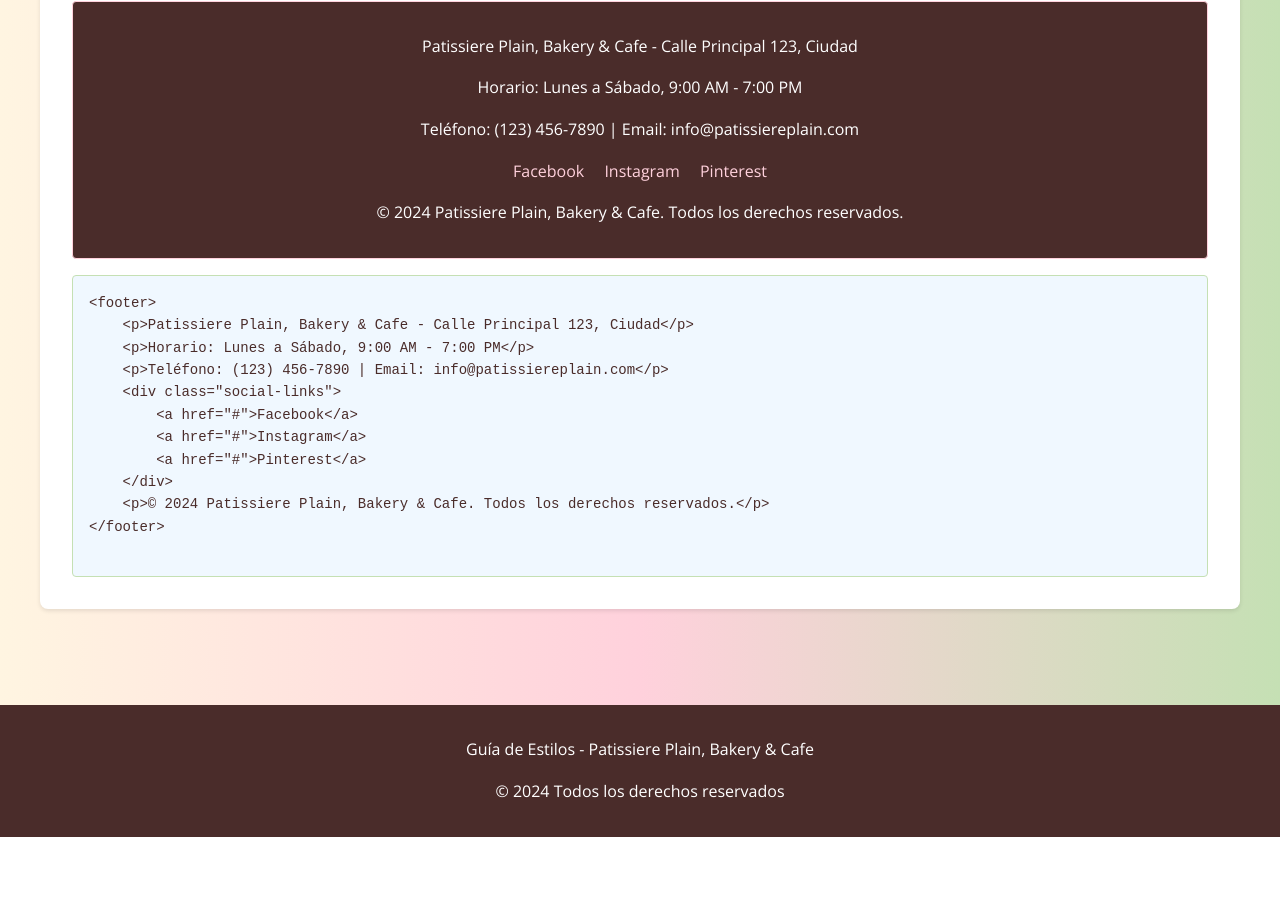
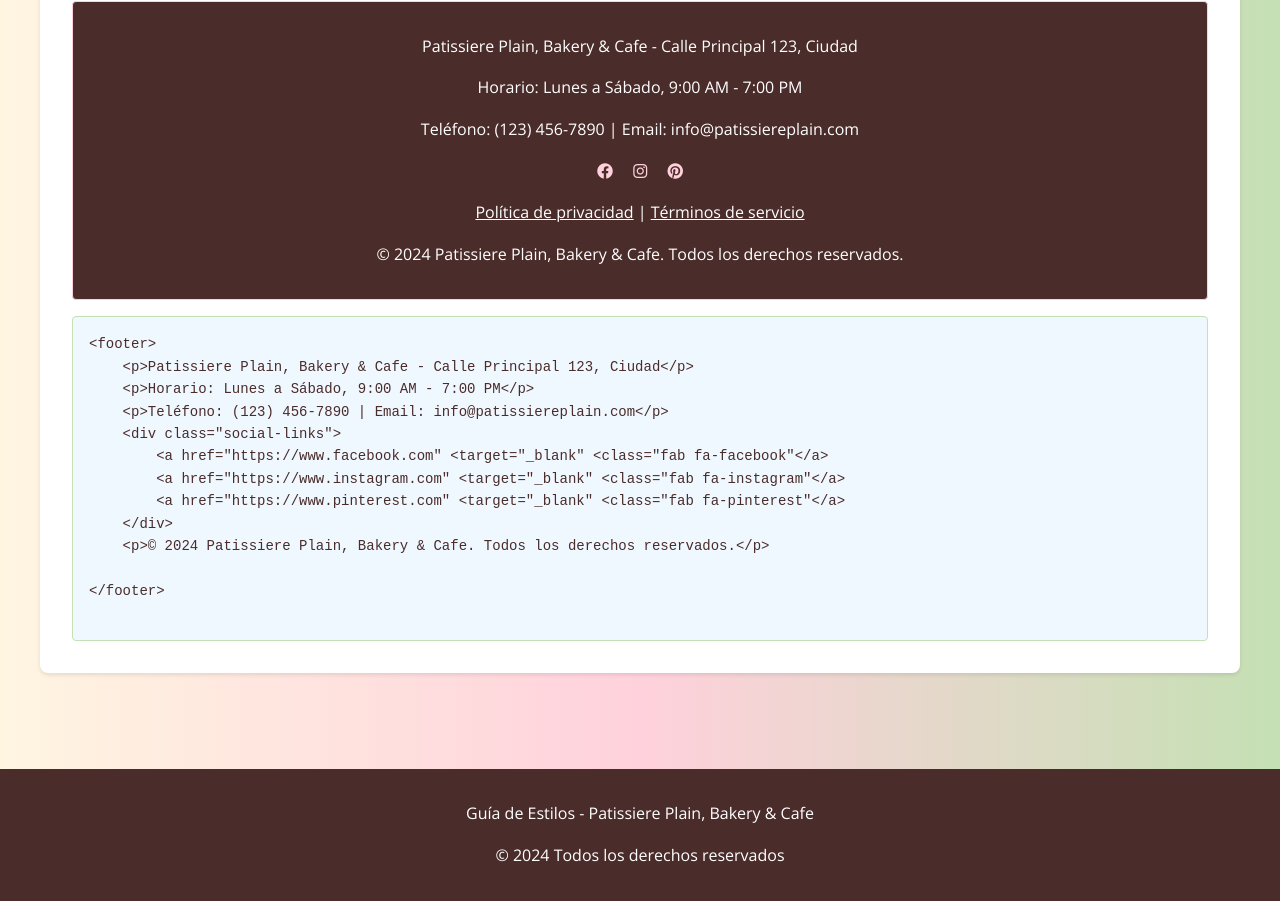
Before and after one commit to crissXcoder/Proyecto-1-Progra-III, a plain HTML site: page 2 Pagina/PaginaPrincipal/guia-estilos.html in a window 1280 px wide. Shown: the part 5941-6842 px from the top of the page. Before the commit the page ends 6778 px from the top, so only its background shows below. Drawn offline with nearby package versions, Linux system fonts and the light colour scheme.

Commit message:
cambios en la guía de estilos

```diff
--- a/2 Pagina/PaginaPrincipal/CSS/style-guide.css
+++ b/2 Pagina/PaginaPrincipal/CSS/style-guide.css
@@ -276,3 +276,8 @@ footer {
         margin: 0.5rem 0;
     }
 }
+
+/* Politica y terminos */
+.link-privacidad {
+    color: white;
+    }
--- a/2 Pagina/PaginaPrincipal/guia-estilos.html
+++ b/2 Pagina/PaginaPrincipal/guia-estilos.html
@@ -1,11 +1,16 @@
 <!DOCTYPE html>
 <html lang="es">
+
 <head>
     <meta charset="UTF-8">
     <meta name="viewport" content="width=device-width, initial-scale=1.0">
     <title>Guía de Estilos - Patissiere Plain, Bakery & Cafe</title>
-    <link href="https://fonts.googleapis.com/css2?family=Playfair+Display:wght@400;700&family=Open+Sans:wght@400;600&display=swap" rel="stylesheet">
+    <link
+        href="https://fonts.googleapis.com/css2?family=Playfair+Display:wght@400;700&family=Open+Sans:wght@400;600&display=swap"
+        rel="stylesheet">
     <link rel="stylesheet" href="CSS/style-guide.css">
+    <link rel="stylesheet" href="https://cdnjs.cloudflare.com/ajax/libs/font-awesome/6.0.0-beta3/css/all.min.css">
+
 </head>
 <body>
     <div class="container">
@@ -173,7 +178,8 @@ font-family: 'Open Sans', sans-serif; /* Para texto de párrafo */
                                 <p class="testimonial-title">Cliente Frecuente</p>
                             </div>
                         </div>
-                        <p class="testimonial-text">"Los pasteles de Patissiere Plain son simplemente excepcionales."</p>
+                        <p class="testimonial-text">"Los pasteles de Patissiere Plain son simplemente excepcionales."
+                        </p>
                     </div>
                 </div>
             </div>
@@ -241,10 +247,11 @@ font-family: 'Open Sans', sans-serif; /* Para texto de párrafo */
                 <p>Horario: Lunes a Sábado, 9:00 AM - 7:00 PM</p>
                 <p>Teléfono: (123) 456-7890 | Email: info@patissiereplain.com</p>
                 <div class="social-links">
-                    <a href="#">Facebook</a>
-                    <a href="#">Instagram</a>
-                    <a href="#">Pinterest</a>
+                    <a href="https://www.facebook.com" target="_blank" class="fab fa-facebook"></a>
+                    <a href="https://www.instagram.com" target="_blank" class="fab fa-instagram"></a>
+                    <a href="https://www.pinterest.com" target="_blank" class="fab fa-pinterest"></a>
                 </div>
+                <p><a href="#"class= "link-privacidad">Política de privacidad</a> | <a href="#" class= "link-privacidad">Términos de servicio</a></p>
                 <p>&copy; 2024 Patissiere Plain, Bakery & Cafe. Todos los derechos reservados.</p>
             </div>
             <div class="code-block">
@@ -254,11 +261,12 @@ font-family: 'Open Sans', sans-serif; /* Para texto de párrafo */
     &lt;p&gt;Horario: Lunes a Sábado, 9:00 AM - 7:00 PM&lt;/p&gt;
     &lt;p&gt;Teléfono: (123) 456-7890 | Email: info@patissiereplain.com&lt;/p&gt;
     &lt;div class="social-links"&gt;
-        &lt;a href="#"&gt;Facebook&lt;/a&gt;
-        &lt;a href="#"&gt;Instagram&lt;/a&gt;
-        &lt;a href="#"&gt;Pinterest&lt;/a&gt;
+        &lt;a href="https://www.facebook.com" &lt;target="_blank" &lt;class="fab fa-facebook"&lt;/a&gt;
+        &lt;a href="https://www.instagram.com" &lt;target="_blank" &lt;class="fab fa-instagram"&lt;/a&gt;
+        &lt;a href="https://www.pinterest.com" &lt;target="_blank" &lt;class="fab fa-pinterest"&lt;/a&gt;
     &lt;/div&gt;
     &lt;p&gt;&copy; 2024 Patissiere Plain, Bakery & Cafe. Todos los derechos reservados.&lt;/p&gt;
+
 &lt;/footer&gt;
                 </pre>
             </div>
```
